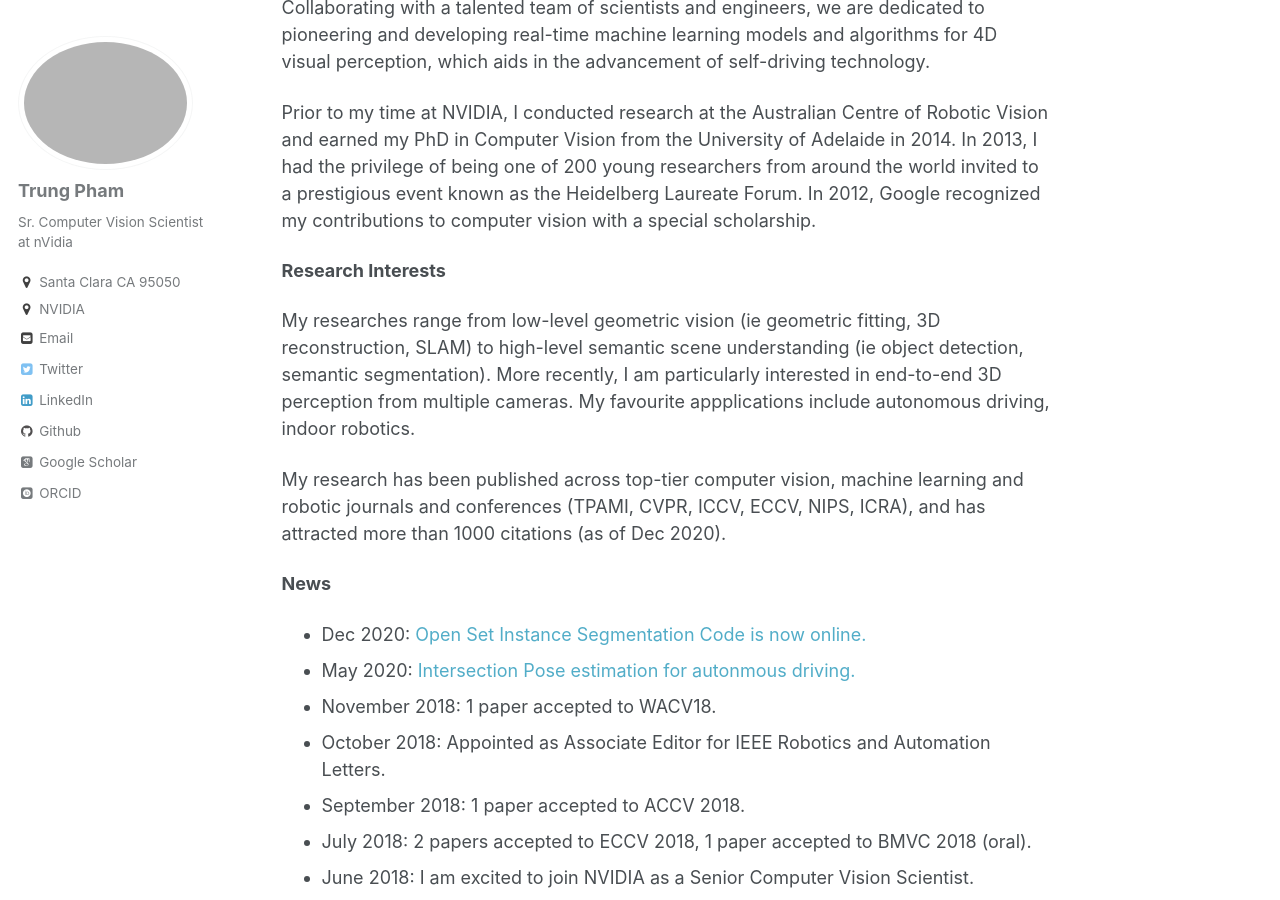
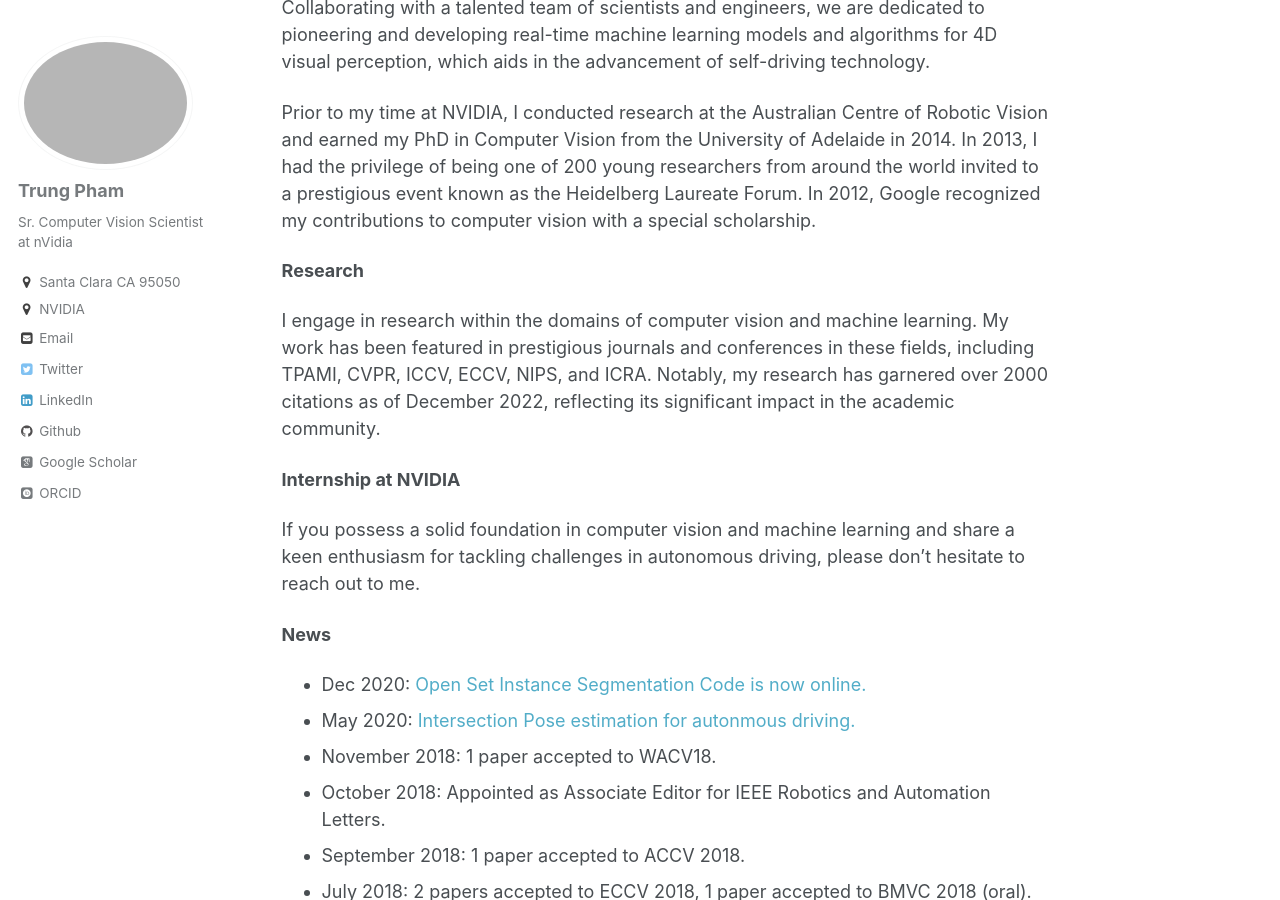
Before and after one commit to trungtpham/trungtpham.github.io, a Jekyll site: the page built from index.md, in a window 1280 px wide and 900 px high, scrolled down 491 px. Built offline with Jekyll 4.4.1, drawn with Linux system fonts in a browser that asks for light colours; some web fonts are replaced; our own code applies the rules of GitHub Pages for plain Markdown files.

Commit message:
Update bio

```diff
--- a/index.md
+++ b/index.md
@@ -8,11 +8,13 @@ My work at NVIDIA revolves around enabling vehicles to drive autonomously. Colla
 
 Prior to my time at NVIDIA, I conducted research at the Australian Centre of Robotic Vision and earned my PhD in Computer Vision from the University of Adelaide in 2014. In 2013, I had the privilege of being one of 200 young researchers from around the world invited to a prestigious event known as the Heidelberg Laureate Forum. In 2012, Google recognized my contributions to computer vision with a special scholarship.
 
-**Research Interests**
+**Research**
 
-My researches range from low-level geometric vision (ie geometric fitting, 3D reconstruction, SLAM) to high-level semantic scene understanding (ie object detection, semantic segmentation). More recently, I am particularly interested in end-to-end 3D perception from multiple cameras. My favourite appplications include autonomous driving, indoor robotics.
+I engage in research within the domains of computer vision and machine learning. My work has been featured in prestigious journals and conferences in these fields, including TPAMI, CVPR, ICCV, ECCV, NIPS, and ICRA. Notably, my research has garnered over 2000 citations as of December 2022, reflecting its significant impact in the academic community.
 
-My research has been published across top-tier computer vision, machine learning and robotic journals and conferences (TPAMI, CVPR, ICCV, ECCV, NIPS, ICRA), and has attracted more than 1000 citations (as of Dec 2020).
+**Internship at NVIDIA**
+
+If you possess a solid foundation in computer vision and machine learning and share a keen enthusiasm for tackling challenges in autonomous driving, please don't hesitate to reach out to me.
 
 **News**
 * Dec 2020: [Open Set Instance Segmentation Code is now online.](https://github.com/trungtpham/open_set_instance_segmentation)
```
